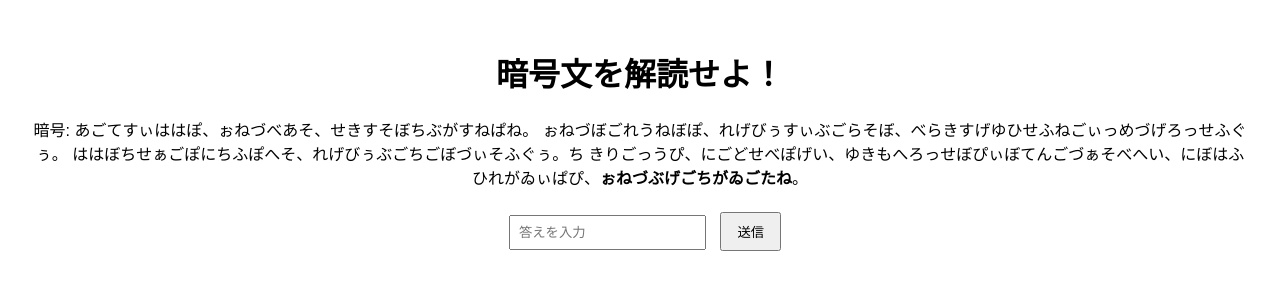
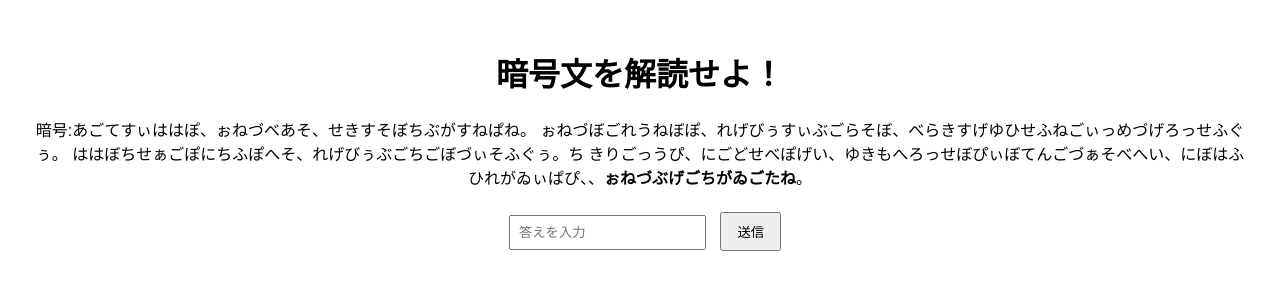
Before and after one commit to mikan599/cipher, a plain HTML site: page index.html in a window 1280 px wide. Drawn offline with Linux system fonts and the light colour scheme.

Commit message:
Update index.html

```diff
--- a/index.html
+++ b/index.html
@@ -12,10 +12,10 @@
 </head>
 <body>
     <h1>暗号文を解読せよ！</h1>
-    <p>暗号: あごてすぃははぽ、ぉねづべあそ、せきすそぼちぶがすねぱね。
+    <p>暗号:あごてすぃははぽ、ぉねづべあそ、せきすそぼちぶがすねぱね。
 ぉねづぼごれうねぼぽ、れげびぅすぃぶごらそぼ、べらきすげゆひせふねごぃっめづげろっせふぐぅ。
 ははぼちせぁごぽにちふぽへそ、れげびぅぶごちごぼづぃそふぐぅ。ち
-きりごっうぴ、にごどせべぽげい、ゆきもへろっせぼぴぃぼてんごづぁそべへい、にぼはふひれがゐぃぱぴ、<strong>ぉねづぶげごちがゐごたね</strong>。</p>
+きりごっうぴ、にごどせべぽげい、ゆきもへろっせぼぴぃぼてんごづぁそべへい、にぼはふひれがゐぃぱぴ、、<strong>ぉねづぶげごちがゐごたね</strong>。</p>
     <input type="text" id="answer" placeholder="答えを入力">
     <button onclick="checkAnswer()">送信</button>
     <p id="result"></p>
```
